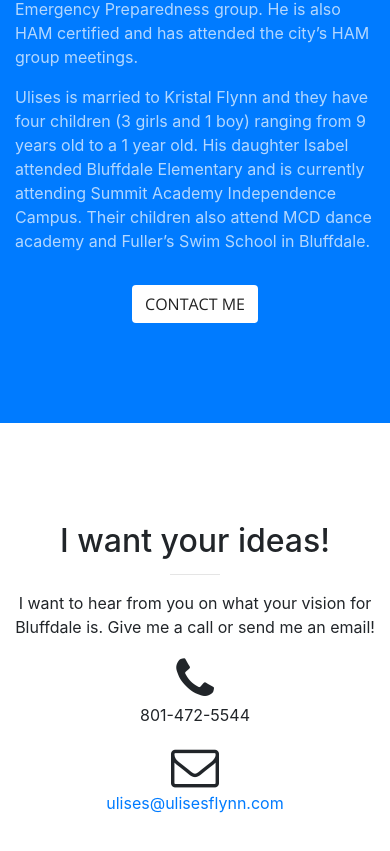
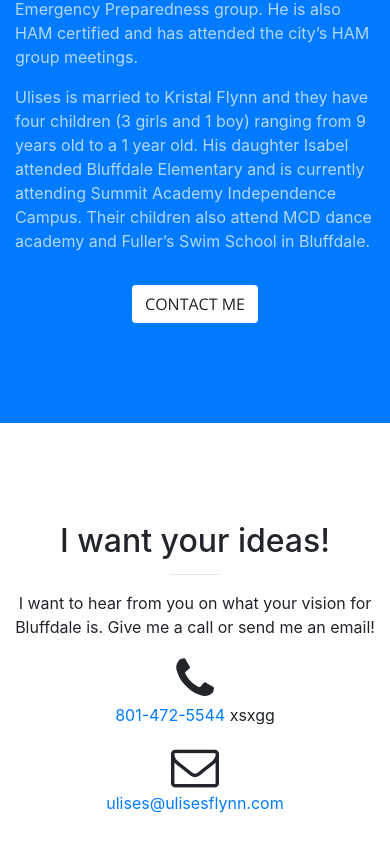
Before and after one commit to ulisesflynn/ulisesflynn.com, a website with bundled scripts: page index.html in a window 390 px wide. Shown: the part 3931-4782 px from the top of the page. Built offline with nearby package versions, Linux system fonts and the light colour scheme.

Commit message:
Fix phone link for mobile

```diff
--- a/index.html
+++ b/index.html
@@ -184,7 +184,9 @@
         <div class="row">
           <div class="col-lg-4 ml-auto text-center">
             <i class="fa fa-phone fa-3x sr-contact"></i>
-            <p>801-472-5544</p>
+						<p>
+							<a href="tel:801-472-5544">801-472-5544</a>
+						xsxgg</p>
           </div>
           <div class="col-lg-4 mr-auto text-center">
             <i class="fa fa-envelope-o fa-3x sr-contact"></i>
```
